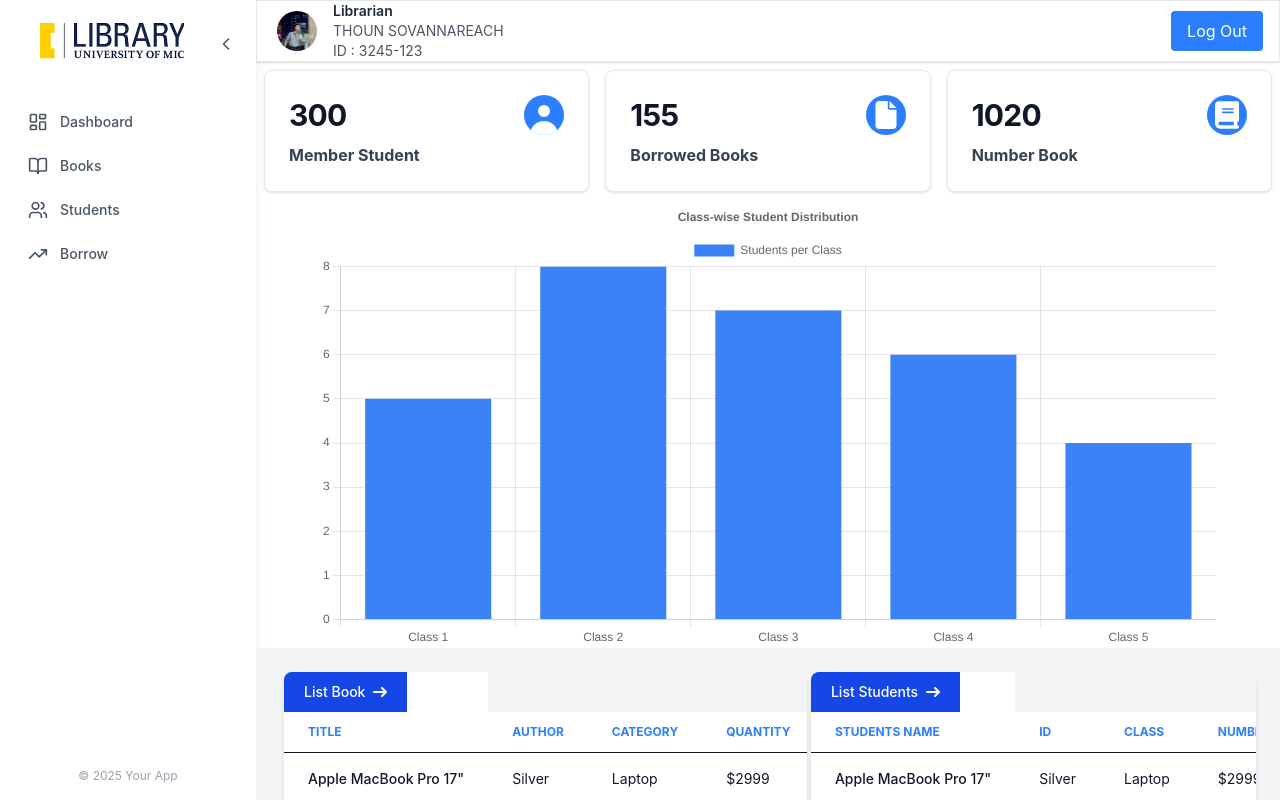
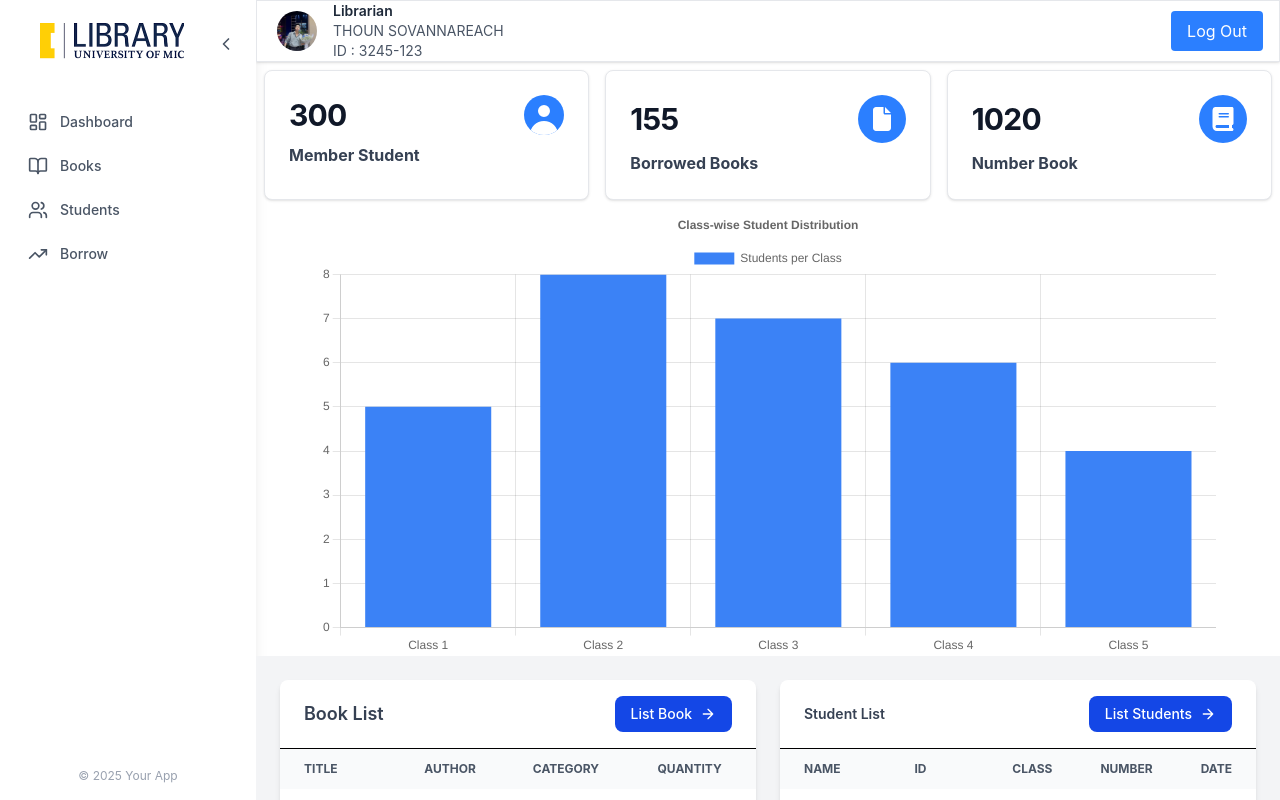
Before and after one commit to mary838/Library-management-system, a Vue app: page /dashboard in a window 1280 px wide. Built offline with nearby package versions, Linux system fonts and the light colour scheme.

Commit message:
add element about dashboard and students

```diff
--- a/src/App.vue
+++ b/src/App.vue
@@ -11,7 +11,6 @@
     </div>
   </div>
 
-  <!-- Show only login view -->
   <div v-else class="h-screen">
     <router-view />
   </div>
--- a/src/components/List.vue
+++ b/src/components/List.vue
@@ -1,338 +1,103 @@
-<script setup></script>
+<script setup>
+// Your logic or data fetching can go here
+</script>
 
 <template>
-  <div class="flex min-h-screen p-6 bg-gray-100">
-    <div class="relative ms-1 overflow-x-auto shadow-md sm:rounded-lg">
-      <table class="w-full text-sm text-left rtl:text-right text-gray-900">
-        <thead class="text-xs text-black uppercase bg-white border-b">
-          <div class="relative">
+  <div class="min-h-screen p-6 bg-gray-100">
+    <div class="grid grid-cols-1 md:grid-cols-2 gap-6">
+      <div class="overflow-x-auto shadow-md rounded-lg bg-white">
+        <div class="flex justify-between items-center px-6 py-4 border-b">
+          <h2 class="text-lg font-semibold text-gray-700">Book List</h2>
           <button
             type="button"
-              class="text-white bg-blue-700 hover:bg-blue-800 focus:ring-4 focus:outline-none focus:ring-blue-300 font-medium rounded-b-3xl text-sm px-5 py-2.5 text-center inline-flex items-center dark:bg-blue-600 dark:hover:bg-blue-700 dark:focus:ring-blue-800"
+            class="flex items-center text-white bg-blue-700 hover:bg-blue-800 focus:ring-4 focus:outline-none focus:ring-blue-300 font-medium rounded-lg text-sm px-4 py-2 dark:bg-blue-600 dark:hover:bg-blue-700 dark:focus:ring-blue-800"
           >
             List Book
             <svg
-                class="rtl:rotate-180 w-3.5 h-3.5 ms-2"
-                aria-hidden="true"
-                xmlns="http://www.w3.org/2000/svg"
+              class="w-4 h-4 ml-2"
               fill="none"
-                viewBox="0 0 14 10"
+              stroke="currentColor"
+              stroke-width="2"
+              viewBox="0 0 24 24"
             >
               <path
-                  stroke="currentColor"
                 stroke-linecap="round"
                 stroke-linejoin="round"
-                  stroke-width="2"
-                  d="M1 5h12m0 0L9 1m4 4L9 9"
+                d="M5 12h14M12 5l7 7-7 7"
               />
             </svg>
           </button>
         </div>
 
+        <table class="w-full text-sm text-left text-gray-700">
+          <thead class="text-xs uppercase bg-gray-50 text-gray-600">
             <tr>
-            <th scope="col" class="px-6 py-3 text-blue-500">Title</th>
-            <th scope="col" class="px-6 py-3 text-blue-500">Author</th>
-            <th scope="col" class="px-6 py-3 text-blue-500">Category</th>
-            <th scope="col" class="px-6 py-3 text-blue-500">Quantity</th>
-            <th scope="col" class="px-6 py-3 text-blue-500">Availability</th>
+              <th class="px-6 py-3">Title</th>
+              <th class="px-6 py-3">Author</th>
+              <th class="px-6 py-3">Category</th>
+              <th class="px-6 py-3">Quantity</th>
             </tr>
           </thead>
           <tbody>
-          <tr class="bg-white border-b border-gray-200 dark:border-gray-700">
-            <th
-              scope="row"
-              class="px-6 py-4 font-medium text-gray-900 whitespace-nowrap"
-            >
-              Apple MacBook Pro 17"
-            </th>
+            <tr class="border-b hover:bg-gray-50">
+              <td class="px-6 py-4">MacBook</td>
               <td class="px-6 py-4">Silver</td>
               <td class="px-6 py-4">Laptop</td>
               <td class="px-6 py-4">$2999</td>
-            <td class="px-6 py-4">
-              <a
-                href="#"
-                class="font-medium text-blue-600 hover:underline dark:text-blue-400"
-                >Edit</a
-              >
-            </td>
-          </tr>
-          <tr class="bg-white border-b border-gray-200 dark:border-gray-700">
-            <th
-              scope="row"
-              class="px-6 py-4 font-medium text-gray-900 whitespace-nowrap"
-            >
-              Apple MacBook Pro 17"
-            </th>
-            <td class="px-6 py-4">Silver</td>
-            <td class="px-6 py-4">Laptop</td>
-            <td class="px-6 py-4">$2999</td>
-            <td class="px-6 py-4">
-              <a
-                href="#"
-                class="font-medium text-blue-600 hover:underline dark:text-blue-400"
-                >Edit</a
-              >
-            </td>
-          </tr>
-          <tr class="bg-white border-b border-gray-200 dark:border-gray-700">
-            <th
-              scope="row"
-              class="px-6 py-4 font-medium text-gray-900 whitespace-nowrap"
-            >
-              Apple MacBook Pro 17"
-            </th>
-            <td class="px-6 py-4">Silver</td>
-            <td class="px-6 py-4">Laptop</td>
-            <td class="px-6 py-4">$2899</td>
-            <td class="px-6 py-4">
-              <a
-                href="#"
-                class="font-medium text-blue-600 hover:underline dark:text-blue-400"
-                >Edit</a
-              >
-            </td>
-          </tr>
-          <tr class="bg-white border-b border-gray-200 dark:border-gray-700">
-            <th
-              scope="row"
-              class="px-6 py-4 font-medium text-gray-900 whitespace-nowrap"
-            >
-              Apple MacBook Pro 17"
-            </th>
-            <td class="px-6 py-4">Silver</td>
-            <td class="px-6 py-4">Laptop</td>
-            <td class="px-6 py-4">$2999</td>
-            <td class="px-6 py-4">
-              <a
-                href="#"
-                class="font-medium text-blue-600 hover:underline dark:text-blue-400"
-                >Edit</a
-              >
-            </td>
-          </tr>
-          <tr class="bg-white border-b border-gray-200 dark:border-gray-700">
-            <th
-              scope="row"
-              class="px-6 py-4 font-medium text-gray-900 whitespace-nowrap"
-            >
-              Apple MacBook Pro 17"
-            </th>
-            <td class="px-6 py-4">Silver</td>
-            <td class="px-6 py-4">Laptop</td>
-            <td class="px-6 py-4">$2099</td>
-            <td class="px-6 py-4">
-              <a
-                href="#"
-                class="font-medium text-blue-600 hover:underline dark:text-blue-400"
-                >Edit</a
-              >
-            </td>
-          </tr>
-          <tr class="bg-white border-b border-gray-200 dark:border-gray-700">
-            <th
-              scope="row"
-              class="px-6 py-4 font-medium text-gray-900 whitespace-nowrap"
-            >
-              Apple MacBook Pro 17"
-            </th>
-            <td class="px-6 py-4">Silver</td>
-            <td class="px-6 py-4">Laptop</td>
-            <td class="px-6 py-4">$2999</td>
-            <td class="px-6 py-4">
-              <a
-                href="#"
-                class="font-medium text-blue-600 hover:underline dark:text-blue-400"
-                >Edit</a
-              >
-            </td>
-          </tr>
-          <tr class="bg-white border-b border-gray-200 dark:border-gray-700">
-            <th
-              scope="row"
-              class="px-6 py-4 font-medium text-gray-900 whitespace-nowrap"
-            >
-              Apple MacBook Pro 17"
-            </th>
-            <td class="px-6 py-4">Silver</td>
-            <td class="px-6 py-4">Laptop</td>
-            <td class="px-6 py-4">$2999</td>
-            <td class="px-6 py-4">
-              <a
-                href="#"
-                class="font-medium text-blue-600 hover:underline dark:text-blue-400"
-                >Edit</a
-              >
-            </td>
             </tr>
           </tbody>
         </table>
       </div>
 
-    <div class="relative ms-1 overflow-x-auto shadow-md sm:rounded-lg">
-      <table class="w-full text-sm text-left rtl:text-right text-gray-900">
-        <thead class="text-xs text-black uppercase bg-white border-b">
-          <div class="relative">
+      <!-- Student List Table -->
+      <div class="overflow-x-auto shadow-md rounded-lg bg-white">
+        <div class="flex justify-between items-center px-6 py-4 border-b">
+          <h2 class="text-sm font-semibold text-gray-700">Student List</h2>
           <button
             type="button"
-              class="text-white bg-blue-700 hover:bg-blue-800 focus:ring-4 focus:outline-none focus:ring-blue-300 font-medium rounded-3xl text-sm px-5 py-2.5 text-center inline-flex items-center dark:bg-blue-600 dark:hover:bg-blue-700 dark:focus:ring-blue-800"
+            class="flex items-center text-white bg-blue-700 hover:bg-blue-800 focus:ring-4 focus:outline-none focus:ring-blue-300 font-medium rounded-lg text-sm px-4 py-2 dark:bg-blue-600 dark:hover:bg-blue-700 dark:focus:ring-blue-800"
           >
             List Students
             <svg
-                class="rtl:rotate-180 w-3.5 h-3.5 ms-2"
-                aria-hidden="true"
-                xmlns="http://www.w3.org/2000/svg"
+              class="w-4 h-4 ml-2"
               fill="none"
-                viewBox="0 0 14 10"
+              stroke="currentColor"
+              stroke-width="2"
+              viewBox="0 0 24 24"
             >
               <path
-                  stroke="currentColor"
                 stroke-linecap="round"
                 stroke-linejoin="round"
-                  stroke-width="2"
-                  d="M1 5h12m0 0L9 1m4 4L9 9"
+                d="M5 12h14M12 5l7 7-7 7"
               />
             </svg>
           </button>
         </div>
 
+        <table class="w-full text-sm text-left text-gray-700">
+          <thead class="text-xs uppercase bg-gray-50 text-gray-600">
             <tr>
-            <th scope="col" class="px-6 py-3 text-blue-500">Students Name</th>
-            <th scope="col" class="px-6 py-3 text-blue-500">ID</th>
-            <th scope="col" class="px-6 py-3 text-blue-500">Class</th>
-            <th scope="col" class="px-6 py-3 text-blue-500">number</th>
-            <th scope="col" class="px-6 py-3 text-blue-500">Date</th>
+              <th class="px-6 py-3">Name</th>
+              <th class="px-6 py-3">ID</th>
+              <th class="px-6 py-3">Class</th>
+              <th class="px-6 py-3">Number</th>
+              <th class="px-6 py-3">Date</th>
             </tr>
           </thead>
           <tbody>
-          <tr class="bg-white border-b border-gray-200 dark:border-gray-700">
-            <th
-              scope="row"
-              class="px-6 py-4 font-medium text-gray-900 whitespace-nowrap"
-            >
-              Apple MacBook Pro 17"
-            </th>
-            <td class="px-6 py-4">Silver</td>
-            <td class="px-6 py-4">Laptop</td>
-            <td class="px-6 py-4">$2999</td>
+            <tr class="border-b hover:bg-gray-50">
+              <td class="px-6 py-4">John Doe</td>
+              <td class="px-6 py-4">ST1234</td>
+              <td class="px-6 py-4">10-B</td>
+              <td class="px-6 py-4">23</td>
               <td class="px-6 py-4">
-              <a
-                href="#"
-                class="font-medium text-blue-600 hover:underline dark:text-blue-400"
-                >Edit</a
-              >
+                <a href="#" class="text-blue-600 hover:underline">Edit</a>
               </td>
             </tr>
-          <tr class="bg-white border-b border-gray-200 dark:border-gray-700">
-            <th
-              scope="row"
-              class="px-6 py-4 font-medium text-gray-900 whitespace-nowrap"
-            >
-              Apple MacBook Pro 17"
-            </th>
-            <td class="px-6 py-4">Silver</td>
-            <td class="px-6 py-4">Laptop</td>
-            <td class="px-6 py-4">$2999</td>
-            <td class="px-6 py-4">
-              <a
-                href="#"
-                class="font-medium text-blue-600 hover:underline dark:text-blue-400"
-                >Edit</a
-              >
-            </td>
-          </tr>
-          <tr class="bg-white border-b border-gray-200 dark:border-gray-700">
-            <th
-              scope="row"
-              class="px-6 py-4 font-medium text-gray-900 whitespace-nowrap"
-            >
-              Apple MacBook Pro 17"
-            </th>
-            <td class="px-6 py-4">Silver</td>
-            <td class="px-6 py-4">Laptop</td>
-            <td class="px-6 py-4">$2899</td>
-            <td class="px-6 py-4">
-              <a
-                href="#"
-                class="font-medium text-blue-600 hover:underline dark:text-blue-400"
-                >Edit</a
-              >
-            </td>
-          </tr>
-          <tr class="bg-white border-b border-gray-200 dark:border-gray-700">
-            <th
-              scope="row"
-              class="px-6 py-4 font-medium text-gray-900 whitespace-nowrap"
-            >
-              Apple MacBook Pro 17"
-            </th>
-            <td class="px-6 py-4">Silver</td>
-            <td class="px-6 py-4">Laptop</td>
-            <td class="px-6 py-4">$2999</td>
-            <td class="px-6 py-4">
-              <a
-                href="#"
-                class="font-medium text-blue-600 hover:underline dark:text-blue-400"
-                >Edit</a
-              >
-            </td>
-          </tr>
-          <tr class="bg-white border-b border-gray-200 dark:border-gray-700">
-            <th
-              scope="row"
-              class="px-6 py-4 font-medium text-gray-900 whitespace-nowrap"
-            >
-              Apple MacBook Pro 17"
-            </th>
-            <td class="px-6 py-4">Silver</td>
-            <td class="px-6 py-4">Laptop</td>
-            <td class="px-6 py-4">$2099</td>
-            <td class="px-6 py-4">
-              <a
-                href="#"
-                class="font-medium text-blue-600 hover:underline dark:text-blue-400"
-                >Edit</a
-              >
-            </td>
-          </tr>
-          <tr class="bg-white border-b border-gray-200 dark:border-gray-700">
-            <th
-              scope="row"
-              class="px-6 py-4 font-medium text-gray-900 whitespace-nowrap"
-            >
-              Apple MacBook Pro 17"
-            </th>
-            <td class="px-6 py-4">Silver</td>
-            <td class="px-6 py-4">Laptop</td>
-            <td class="px-6 py-4">$2999</td>
-            <td class="px-6 py-4">
-              <a
-                href="#"
-                class="font-medium text-blue-600 hover:underline dark:text-blue-400"
-                >Edit</a
-              >
-            </td>
-          </tr>
-          <tr class="bg-white border-b border-gray-200 dark:border-gray-700">
-            <th
-              scope="row"
-              class="px-6 py-4 font-medium text-gray-900 whitespace-nowrap"
-            >
-              Apple MacBook Pro 17"
-            </th>
-            <td class="px-6 py-4">Silver</td>
-            <td class="px-6 py-4">Laptop</td>
-            <td class="px-6 py-4">$2999</td>
-            <td class="px-6 py-4">
-              <a
-                href="#"
-                class="font-medium text-blue-600 hover:underline dark:text-blue-400"
-                >Edit</a
-              >
-            </td>
-          </tr>
-          <!-- Repeat other rows similarly -->
+            <!-- Add more student rows here -->
           </tbody>
         </table>
       </div>
     </div>
+  </div>
 </template>
--- a/src/components/Navbar.vue
+++ b/src/components/Navbar.vue
@@ -25,7 +25,7 @@ const isActive = (path) => {
 };
 
 const menuItems = [
-  { name: "Dashboard", path: "/", icon: LayoutDashboard },
+  { name: "Dashboard", path: "/Dashboard", icon: LayoutDashboard },
   { name: "Books", path: "/book", icon: BookOpen },
   { name: "Students", path: "/student", icon: Users },
   { name: "Borrow", path: "/borrow", icon: TrendingUp },
--- a/src/components/StudentChart.vue
+++ b/src/components/StudentChart.vue
@@ -19,7 +19,6 @@ ChartJS.register(
   LinearScale
 );
 
-// Sample data
 const chartData = {
   labels: ["Class 1", "Class 2", "Class 3", "Class 4", "Class 5"],
   datasets: [
@@ -41,7 +40,7 @@ const chartOptions = {
 </script>
 
 <template>
-  <div class="max-w-4xl mx-auto p-9">
+  <div class="max-w-4xl mx-auto p-14">
     <Bar :data="chartData" :options="chartOptions" />
   </div>
 </template>
--- a/src/views/Dashboard.vue
+++ b/src/views/Dashboard.vue
@@ -47,12 +47,12 @@ import Chart from "../components/StudentChart.vue";
       >
         155
         <div
-          class="relative w-10 h-10 overflow-hidden bg-blue-500 rounded-full"
+          class="w-12 h-12 bg-blue-500 rounded-full flex items-center justify-center"
         >
           <svg
-            class="absolute w-6 h-7 ms-2 mt-1.5 text-red-600"
+            class="w-6 h-6 text-white"
+            viewBox="0 0 384 512"
             xmlns="http://www.w3.org/2000/svg"
-            viewBox="0 0 384 512"
           >
             <path
               fill="white"
@@ -73,16 +73,16 @@ import Chart from "../components/StudentChart.vue";
       >
         1020
         <div
-          class="relative w-10 h-10 overflow-hidden bg-blue-500 rounded-full"
+          class="w-12 h-12 bg-blue-500 rounded-full flex items-center justify-center"
         >
           <svg
-            class="absolute w-6 h-8 ms-2 mt-1 text-red-600"
+            class="w-6 h-6 text-white"
+            viewBox="0 0 448 512"
             xmlns="http://www.w3.org/2000/svg"
-            viewBox="0 0 448 512"
           >
             <path
+              fill="white"
               clip-rule="evenodd"
-              fill="white"
               d="M96 0C43 0 0 1 0 96L0 416c0 53 43 96 96 96l288 0 32 0c17.7 0 32-14.3 32-32s-14.3-32-32-32l0-64c17.7 0 32-14.3 32-32l0-320c0-17.7-14.3-32-32-32L384 0 96 0zm0 384l256 0 0 64L96 448c-17.7 0-32-14.3-32-32s14.3-32 32-32zm32-240c0-8.8 7.2-16 16-16l192 0c8.8 0 16 7.2 16 16s-7.2 16-16 16l-192 0c-8.8 0-16-7.2-16-16zm16 48l192 0c8.8 0 16 7.2 16 16s-7.2 16-16 16l-192 0c-8.8 0-16-7.2-16-16s7.2-16 16-16z"
             />
           </svg>
```
Lines whose indentation alone changed are shown as unchanged.
